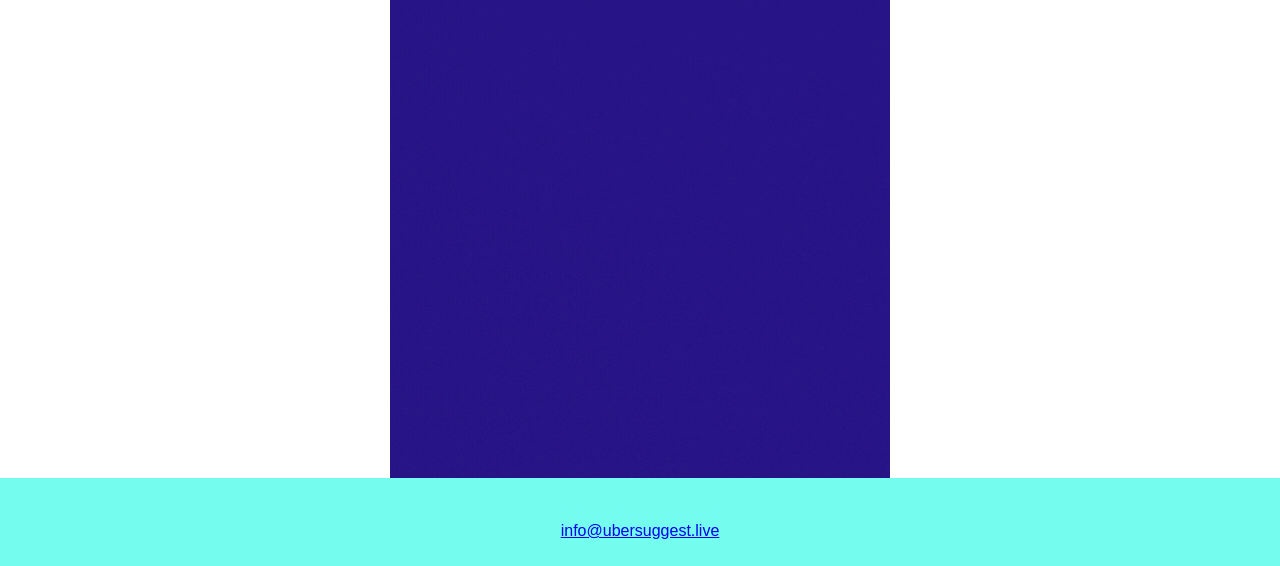
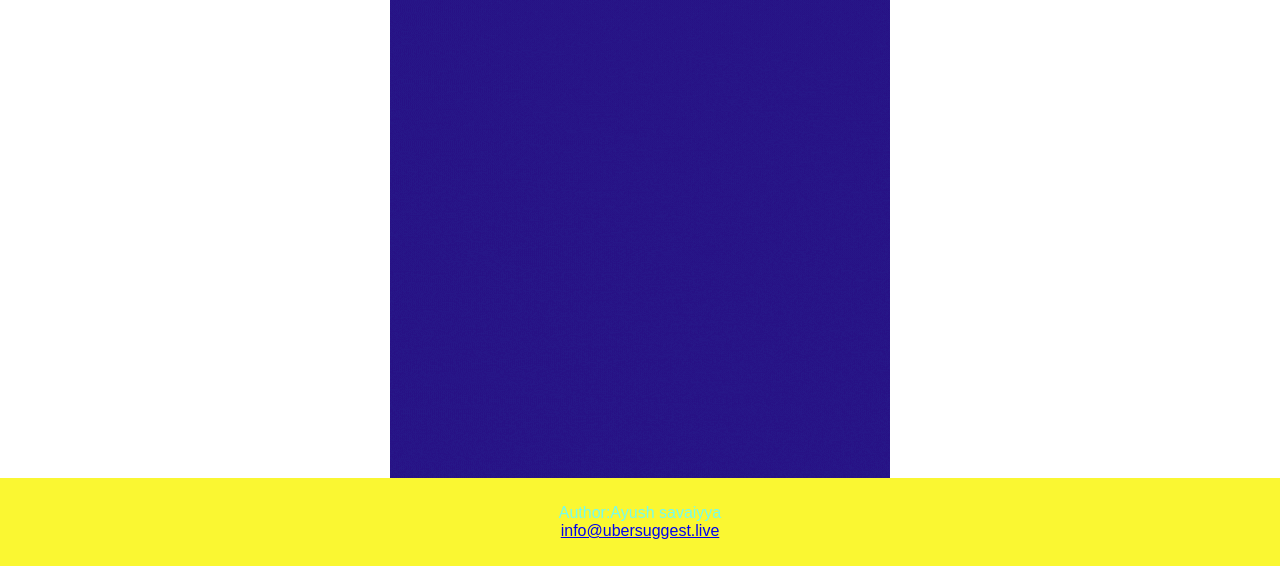
Before and after one commit to AYUSHSAVAIYYA/COM.UBERSUGGEST, a plain HTML site: page index.html in a window 1280 px wide. Shown: the part 402-968 px from the top of the page. Drawn offline with Linux system fonts and the light colour scheme.

Commit message:
Update index.html

```diff
--- a/index.html
+++ b/index.html
@@ -60,7 +60,7 @@ max-width: 100%;
   footer {
   text-align: center;
   padding: 10px;
-  background-color: #74fcef;
+  background-color: #faf732;
   color: #74fcef;
 }
 </style>
```
